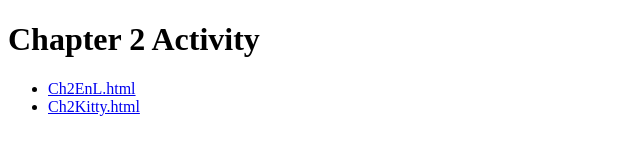
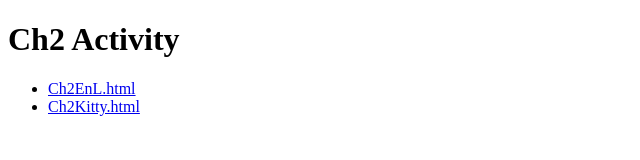
Before and after one commit to TonydCapps/cis155, a plain HTML site: page ch2activity/index.html in a window 1280 px wide. Shown: the whole page, without its empty margins (0-640 px from the left). Drawn offline with Linux system fonts and the light colour scheme.

Commit message:
Update index.html

```diff
--- a/ch2activity/index.html
+++ b/ch2activity/index.html
@@ -6,7 +6,7 @@
     <title>Ch2activity</title>
 </head>
 <body>
-    <h1>Chapter 2 Activity</h1>
+    <h1>Ch2 Activity</h1>
     <ul>
         <li><a href="Ch2EnL.html">Ch2EnL.html</a></li>
         <li><a href="Ch2Kitty.html">Ch2Kitty.html</a></li>
```
